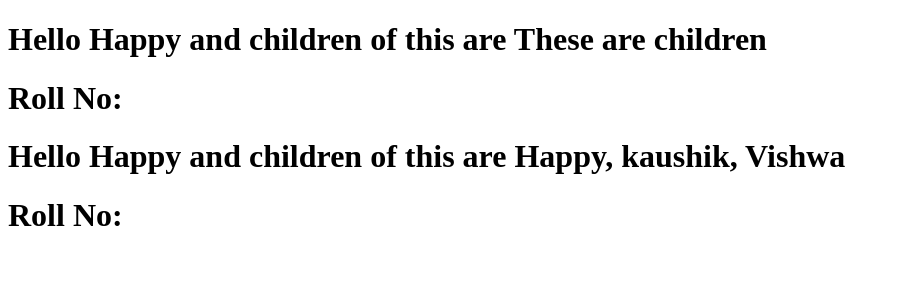
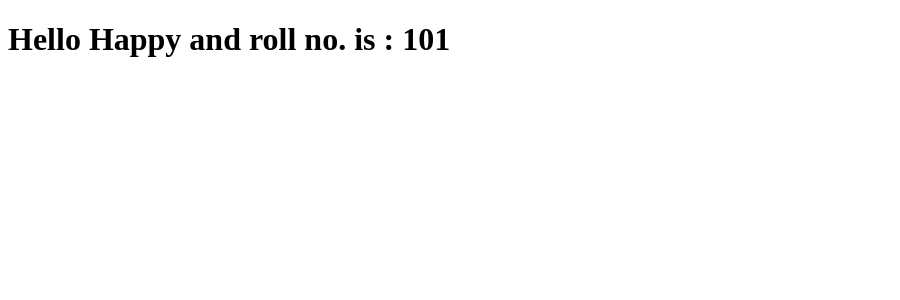
Before and after one commit to hs0805/react-practice, a React (Create React App) app: page / in a window 1280 px wide. Shown: the top 300 px of the page, without its empty margins (0-900 px from the left). Built offline with nearby package versions, Linux system fonts and the light colour scheme.

Commit message:
states in react

```diff
--- a/src/Student.js
+++ b/src/Student.js
@@ -1,34 +1,16 @@
-import React, { Component } from "react";
-import "./App.css"
-import PropTypes from "prop-types";
+import React, { Component } from 'react'
 
-const Student = props => {
-    return (<>
-            <h1>Hello {props.name} and children of  this are {props.children } </h1>
-            <h1>Roll No: {props.roll}</h1>
-        </>);
-}
+class Student extends Component {
+    state = {
+        name: "Happy",
+        roll: this.props.roll
+    }
 
-Student.propType = {
-    name: PropTypes.string,
-    roll: PropTypes.number
-}
-
-Student.defaultProps = {
-    name : "Happy"
-}
-
-
-class Teacher extends Component {
     render() {
-        return <h1 className="bg"> Teacher name is : {this.props.name} and teacher id is : {this.props.teacherId}</h1>
+        return (
+            <h1> Hello {this.state.name} and roll no. is : {this.state.roll} </h1>
+        )
     }
 }
 
-Teacher.propType = {
-    name: PropTypes.string,
-    teacherId: PropTypes.number
-}
-
-
-export {Student, Teacher};
+export default Student;
```
Also changed, not shown: src/index.js (+4 -4 lines).
